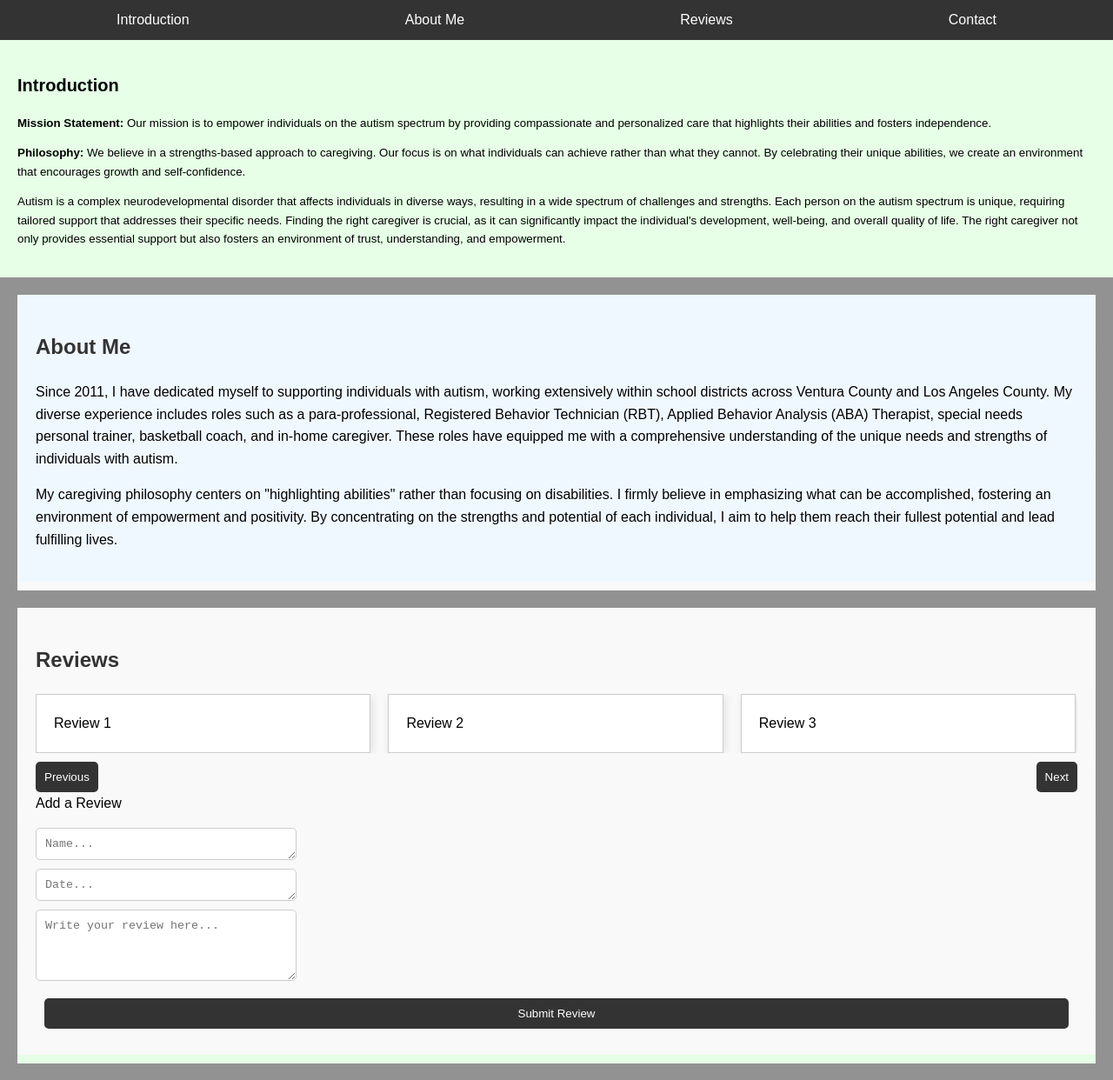
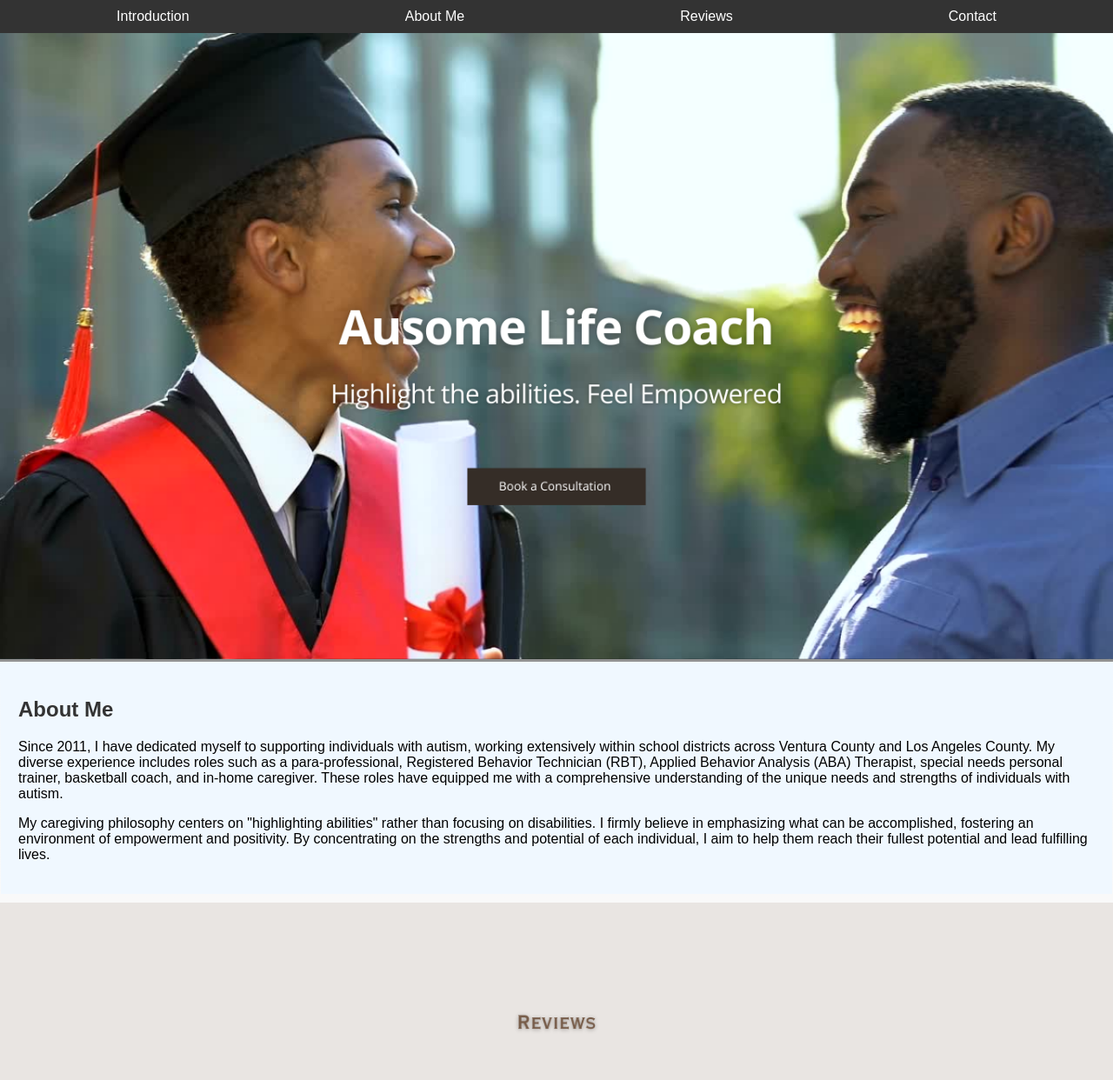
Before and after one commit to 3123MtOlympus/caregiver, a plain HTML site: page index.html in a window 1280 px wide. Shown: the top 1242 px of the page at 87% size. Drawn offline with Linux system fonts and the light colour scheme.

Commit message:
adding bg

```diff
--- a/asset/styles.css
+++ b/asset/styles.css
@@ -1,19 +1,17 @@
 body {
     font-family: Arial, sans-serif;
-    line-height: 1.6;
     margin: 0;
     padding: 0;
     background-color: #33333388;
 }
-.container {
-    /* width: 80%; */
+/* .container {
     margin: 0 auto;
     padding: 20px;
 
-}
+} */
 .section {
     padding: 20px;
-    margin-bottom: 20px;
+    margin-bottom: 0px;
     border: 1px solid #ccc;
     border-radius: 10px, inset (3px 3px 3px purple);
 }
@@ -23,13 +21,13 @@ body {
     border-image: linear-gradient(to bottom, #f0f8ff, #f9f9f9);
     border-image-slice: 1;
 }
-.reviews {
+/* .reviews {
     background-color: #f9f9f9;
     border-bottom: 10px solid transparent;
     border-image: linear-gradient(to bottom, #f9f9f9, #e6ffe6);
     border-image-slice: 1;
     position: relative;
-}
+} */
 .contact {
     background-color: #e6ffe6;
 }
@@ -37,12 +35,12 @@ body {
     margin-bottom: 20px;
     color: #333;
 }
-.reviews-container {
+/* .reviews-container {
     display: flex;
     overflow-x: scroll;
     scroll-snap-type: x mandatory;
-}
-.review {
+} */
+/* .review {
     flex: 0 0 auto;
     width: calc(30.333% - 20px);
     border: 1px solid #ccc;
@@ -51,23 +49,25 @@ body {
     background-color: #ffffff;
     margin-right: 20px;
     scroll-snap-align: start;
-}
+} */
 .review:last-child {
     margin-right: 0;
 }
-.contact-form,
-.review-form {
+.contact-form
+/* .review-form */ {
     display: flex;
     flex-direction: column;
 }
-.contact-form label,
-.review-form label {
+.contact-form label
+/* .review-form label  */
+{
     margin-bottom: 15px;
 }
 .contact-form input,
-.contact-form textarea,
-.review-form input,
-.review-form textarea {
+.contact-form textarea
+/* .review-form input,
+.review-form textarea  */
+{
     margin-bottom: 10px;
     padding: 10px;
     border: 1px solid #ccc;
@@ -75,8 +75,9 @@ body {
     width: 25%;
     box-sizing: border-box;
 }
-.contact-form button,
-.review-form button {
+.contact-form button
+/* .review-form button  */
+{
     margin: 10px;
     padding: 10px;
     background-color: #333;
@@ -85,8 +86,8 @@ body {
     border-radius: 5px;
     cursor: pointer;
 }
-.contact-form button:hover,
-.review-form button:hover {
+/* .review-form button:hover */
+.contact-form button:hover {
     margin: 10px;
     padding: 10px;
 
@@ -96,7 +97,8 @@ body {
     border-radius: 10px;
     cursor: pointer;
 }
-.review-nav {
+
+/* .review-nav {
     display: flex;
     justify-content: space-between;
     margin-top: 10px;
@@ -108,13 +110,12 @@ body {
     border: none;
     border-radius: 5px;
     cursor: pointer;
-}
+} */
 
 .section-introduction {
-background-color: #e6ffe6;
 /* width: 80%; */
 margin: 0 auto;
-padding: 20px;
+padding: 0px;
 font-size: smaller;
 }
 
@@ -145,3 +146,16 @@ font-size: smaller;
 .navbar a:hover {
     background-color: #575757;
 }
+
+/* #new-review {
+    width: 100%;
+} */
+
+.review-img {
+width: 100%;
+
+}
+
+.intro-img{
+    width: 100%;
+}
--- a/index.html
+++ b/index.html
@@ -18,7 +18,8 @@
     </nav>
 
     <section class="section-introduction">
-        <h2>Introduction</h2>
+        <img class="intro-img" src="asset/images/Ausome Life Coach/1.png">
+        <!-- <h2>Introduction</h2>
         <p>
             <strong>Mission Statement:</strong> Our mission is to empower individuals on the autism spectrum by providing compassionate and personalized care that highlights their abilities and fosters independence.
         </p>
@@ -27,7 +28,7 @@
         </p>
         <p>
             Autism is a complex neurodevelopmental disorder that affects individuals in diverse ways, resulting in a wide spectrum of challenges and strengths. Each person on the autism spectrum is unique, requiring tailored support that addresses their specific needs. Finding the right caregiver is crucial, as it can significantly impact the individual's development, well-being, and overall quality of life. The right caregiver not only provides essential support but also fosters an environment of trust, understanding, and empowerment.
-        </p>
+        </p> -->
     </section>
     <!-- ABOUT ME -->
 
@@ -44,8 +45,10 @@
 
         <!-- REVIEW SECTION -->
 
-        <section class="section reviews">
-            <h2>Reviews</h2>
+        <section class="section-reviews">
+       <img class="review-img" src="asset/images/Ausome Life Coach/3.png">
+
+            <!-- <h2>Reviews</h2>
             <div class="reviews-container" id="reviews-container">
                 <div class="review">Review 1</div>
                 <div class="review">Review 2</div>
@@ -66,9 +69,18 @@
                 <label for="new-review">Add a Review</label>
                 <textarea id="new-name" rows="1" placeholder="Name..." required></textarea>
                 <textarea id="new-time" rows="1" placeholder="Date..." required></textarea>
-                <textarea id="new-review" rows="4" placeholder="Write your review here..." required></textarea>
+                <textarea id="new-review" rows="2" placeholder="Write your review here..." required></textarea>
+                     -->
+            <!-- Modal
+    <div id="modal" class="modal">
+        <div class="modal-content">
+            <p>Your review has been posted successfully!</p>
+            <button id="close-modal">Close</button>
+        </div>
+    </div>
+
                 <button id="submit-review">Submit Review</button>
-            </div>
+            </div> -->
         </section>
 
         <!-- CONTACT SECTION -->
@@ -86,16 +98,6 @@
             </form>
         </section>
     </div>
-
-
-    <!-- Modal -->
-    <div id="modal" class="modal">
-        <div class="modal-content">
-            <p>Your review has been posted successfully!</p>
-            <button id="close-modal">Close</button>
-        </div>
-    </div>
-
 </body>
 <script src="asset/script.js"></script>
 </html>
```
Also changed, not shown: asset/images/Ausome Life Coach/1.png (added), asset/images/Ausome Life Coach/3.png (added), asset/images/Ausome Life Coach/4.png (added), asset/images/Ausome Life Coach/5.png (added), 1 other file.
